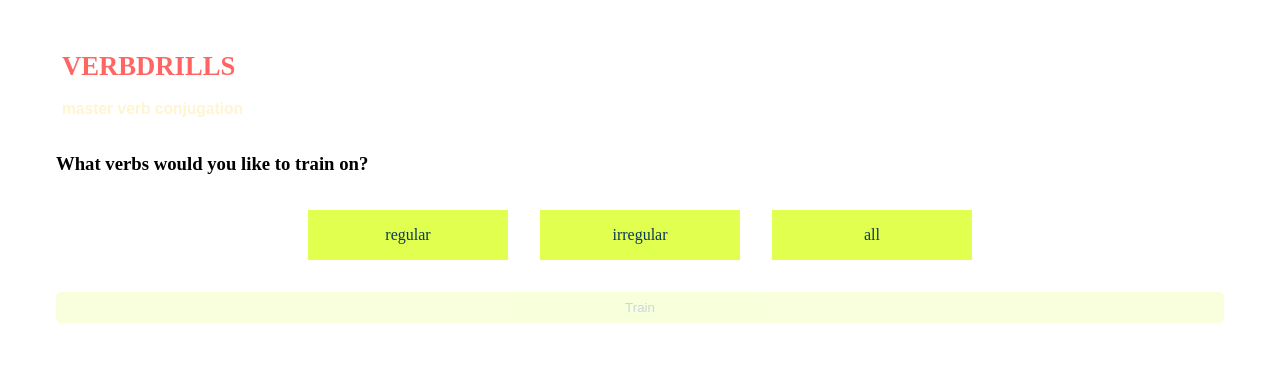
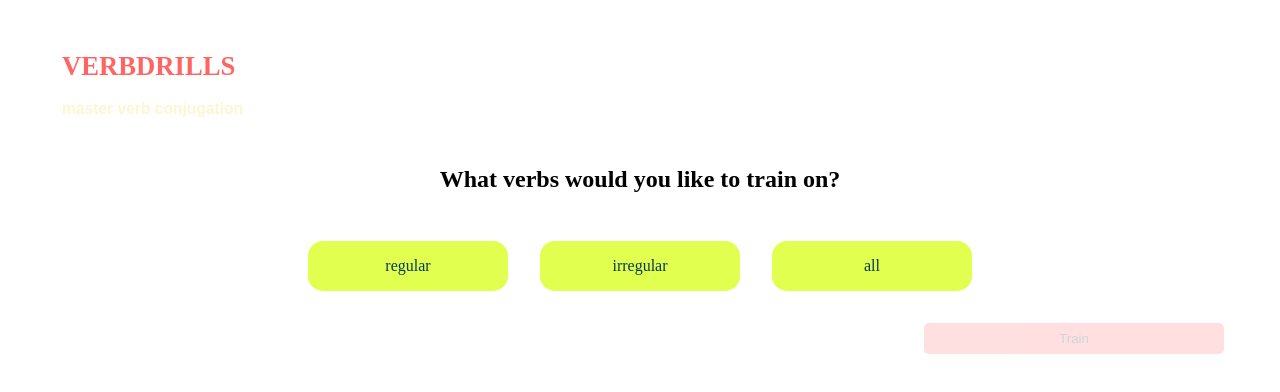
Before and after one commit to CRTW26/verbdrills, a Next.js app: page /1/configure in a window 1280 px wide. Shown: the top 392 px of the page. Built offline with nearby package versions, Linux system fonts and the light colour scheme.

Commit message:
mod: update configuration form styling

```diff
--- a/src/features/game-configuration/components/ConfigurationForm.tsx
+++ b/src/features/game-configuration/components/ConfigurationForm.tsx
@@ -110,9 +110,9 @@ const ConfigurationForm: React.FC = () => {
         </>
       )}
 
-      <div className="configuration-form__field">
+      <div className="configuration-form__field button-container">
         <Button
-          className="btn btn--primary"
+          className="btn btn--secondary"
           text="Train"
           onClick={handleFormClick}
           type="button"
@@ -123,6 +123,16 @@ const ConfigurationForm: React.FC = () => {
       </div>
 
       <style jsx>{`
+        .configuration-form {
+          margin: 2rem 0;
+          text-align: center;
+        }
+
+        .configuration-form > h3 {
+          margin-bottom: 2rem;
+          font-size: 1.5rem;
+        }
+
         .configuration-form__field {
           display: flex;
           flex-direction: column;
@@ -158,11 +168,17 @@ const ConfigurationForm: React.FC = () => {
           position: relative;
           background: #e0ff4f;
           text-align: center;
+          border-radius: 15px;
         }
 
         .option input {
           visibility: hidden;
           position: absolute;
+        }
+
+        .button-container {
+          width: 300px;
+          margin-left: auto;
         }
 
         @media screen and (min-width: 690px) {
```
